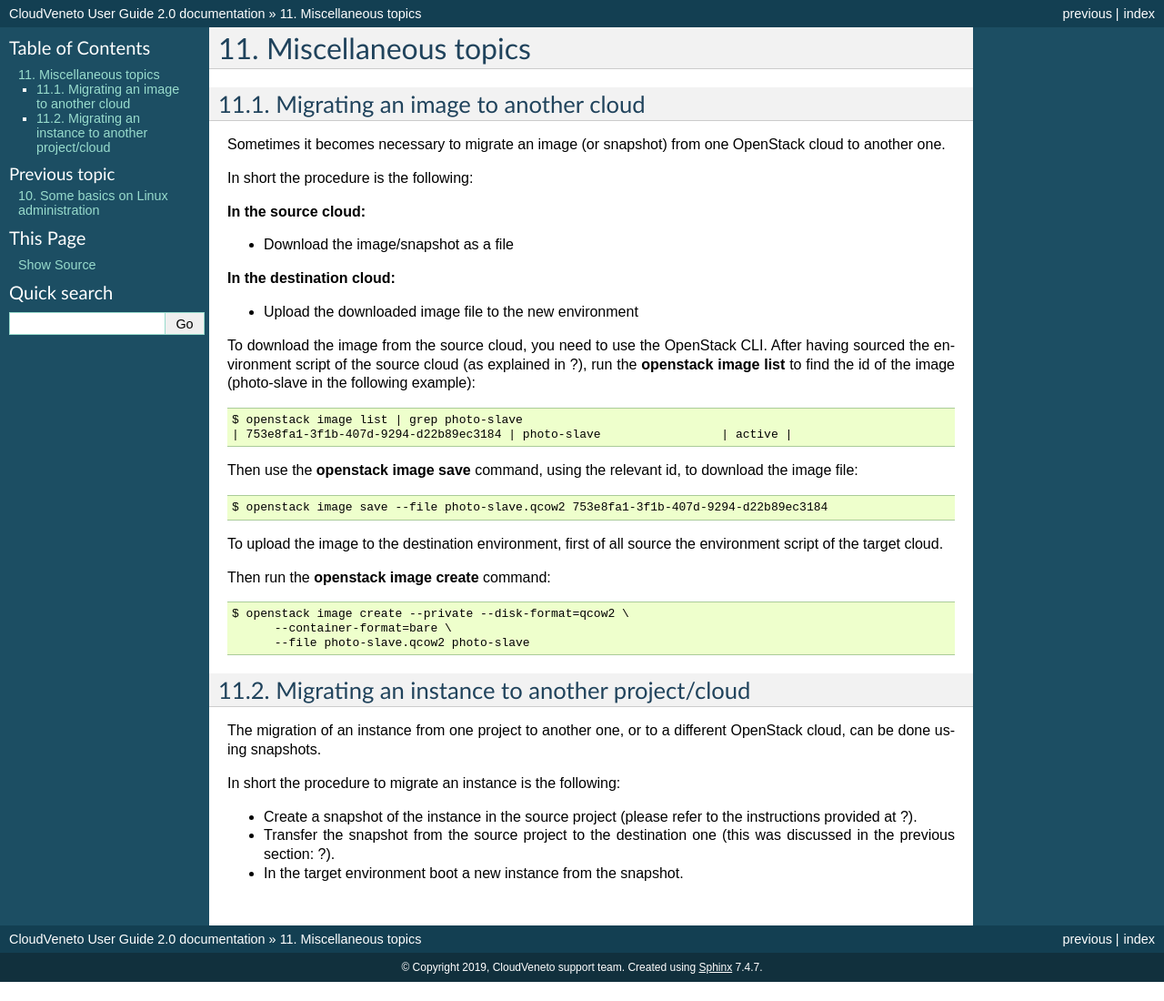
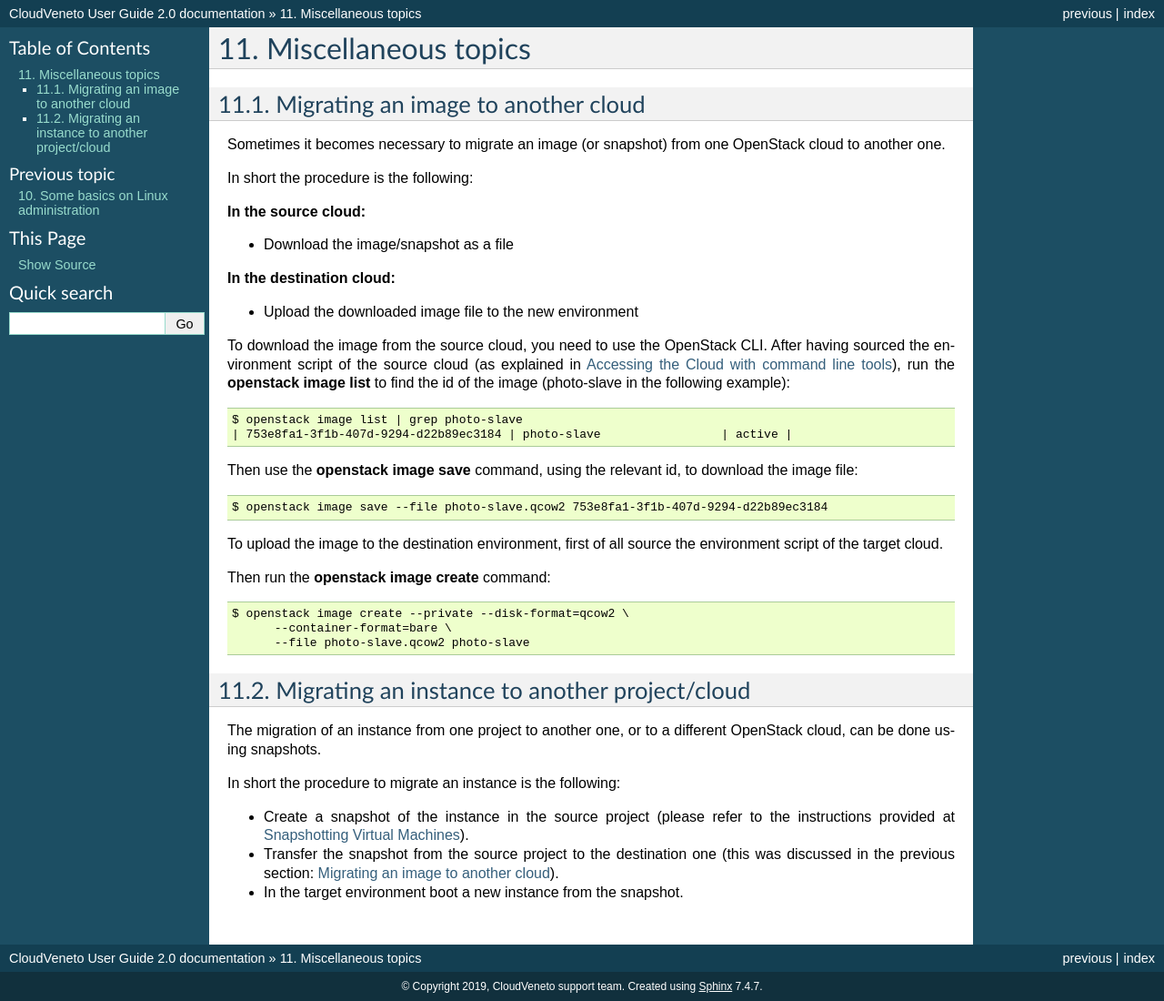
Before and after one commit to marcoverl/CVUserGuide, a Sphinx documentation site: the page built from source/Miscellaneous.rst, in a window 1280 px wide. Shown: the whole page at 91% size. Built offline with Sphinx 7.4.7, drawn with Linux system fonts in a browser that asks for light colours; before the commit the page ends 1079 px from its top, so only the background shows below that.

Commit message:
Fixing refs

```diff
--- a/source/AdminVMs-nocontext.rst
+++ b/source/AdminVMs-nocontext.rst
@@ -692,7 +692,7 @@ The status will then change to 'Active' once completed.
 
 Snapshotting Virtual Machines
 -----------------------------
-
+.. _SnapshottingVMs:
 
 It is possible to create a new instance from a previously saved snapshot
 of a VM.
--- a/source/ElasticCluster.rst
+++ b/source/ElasticCluster.rst
@@ -18,7 +18,7 @@ Intro: the idea
 You create on the cloud a virtual machine that acts as a master for a
 dynamic batch system (implemented using HTCondor). When you create the
 master you will need to describe the cluster configuration, as described
-in ?.
+in :ref:`The cluster configuration<ClusterConfiguration>`.
 
 The master node will be able to spawn new slave nodes (where jobs are
 executed) when jobs are submitted to the batch system. The elastic
@@ -37,7 +37,8 @@ the slave nodes, get done, and eventually the slaves will be released.
 Creating Batch Clusters on the Cloud with HTCondor
 --------------------------------------------------
 
-When you create the master, using the instructions reported in ?, you
+When you create the master, using the instructions reported in
+:ref:`Creating Virtual Machines<creatingvms>`, you
 will need to specify some user-data to describe the cluster
 configuration, as described below.
 
--- a/source/Miscellaneous.rst
+++ b/source/Miscellaneous.rst
@@ -19,7 +20,8 @@ In short the procedure is the following:
 
 To download the image from the source cloud, you need to use the
 OpenStack CLI. After having sourced the environment script of the source
-cloud (as explained in ?), run the **openstack image list** to find the
+cloud (as explained in :ref:`Accessing the Cloud with command line tools<accessingthecloudthroughcli>`),
+run the **openstack image list** to find the
 id of the image (photo-slave in the following example):
 
 ::
@@ -54,9 +56,9 @@ different OpenStack cloud, can be done using snapshots.
 In short the procedure to migrate an instance is the following:
 
 -  Create a snapshot of the instance in the source project (please refer
-   to the instructions provided at ?).
+   to the instructions provided at :ref:`Snapshotting Virtual Machines<SnapshottingVMs>`).
 
 -  Transfer the snapshot from the source project to the destination one
-   (this was discussed in the previous section: ?).
+   (this was discussed in the previous section:  :ref:`Migrating an image to another cloud<MigratingAnImageToAnotherCloud>`).
 
 -  In the target environment boot a new instance from the snapshot.
```
Also changed, not shown: other parts of source/ElasticCluster.rst (+1 -0 lines), other parts of source/Miscellaneous.rst (+1 -0 lines).
